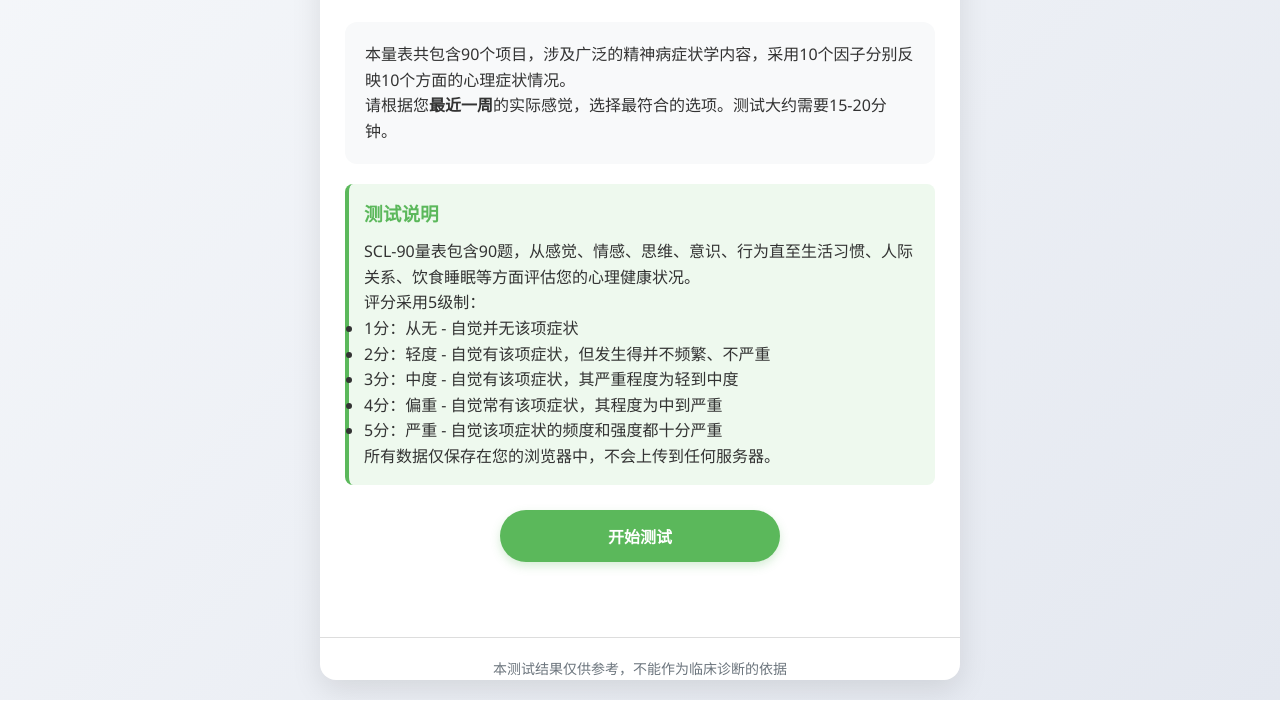
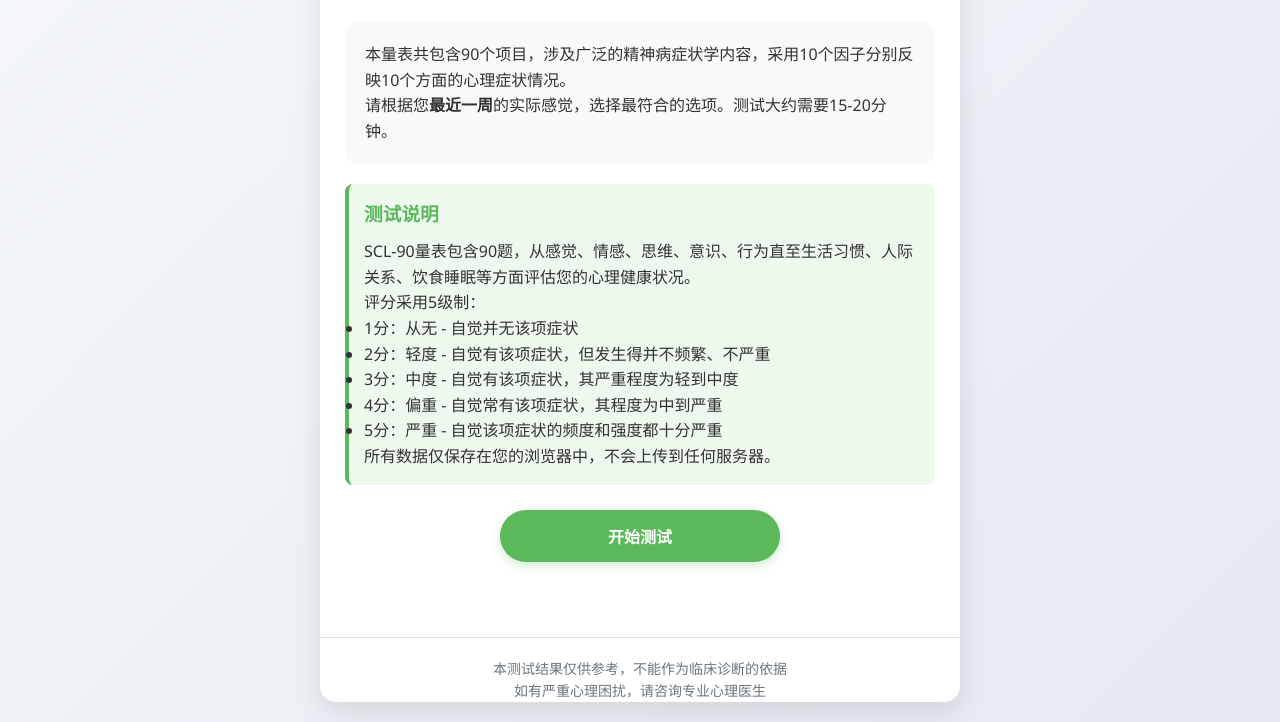
Before and after one commit to smallfise/scl90-test, a website: page index.html in a window 1280 px wide. Shown: the part 135-857 px from the top of the page. Before the commit the page ends 835 px from the top, so only its background shows below. Drawn offline with Linux system fonts and the light colour scheme.

Commit message:
Update index.html

```diff
--- a/index.html
+++ b/index.html
@@ -86,6 +86,7 @@
 
     <div class="footer">
       <p>本测试结果仅供参考，不能作为临床诊断的依据</p>
+      <p>如有严重心理困扰，请咨询专业心理医生</p>
     </div>
   </div>
   <script src="script.js"></script>
```
